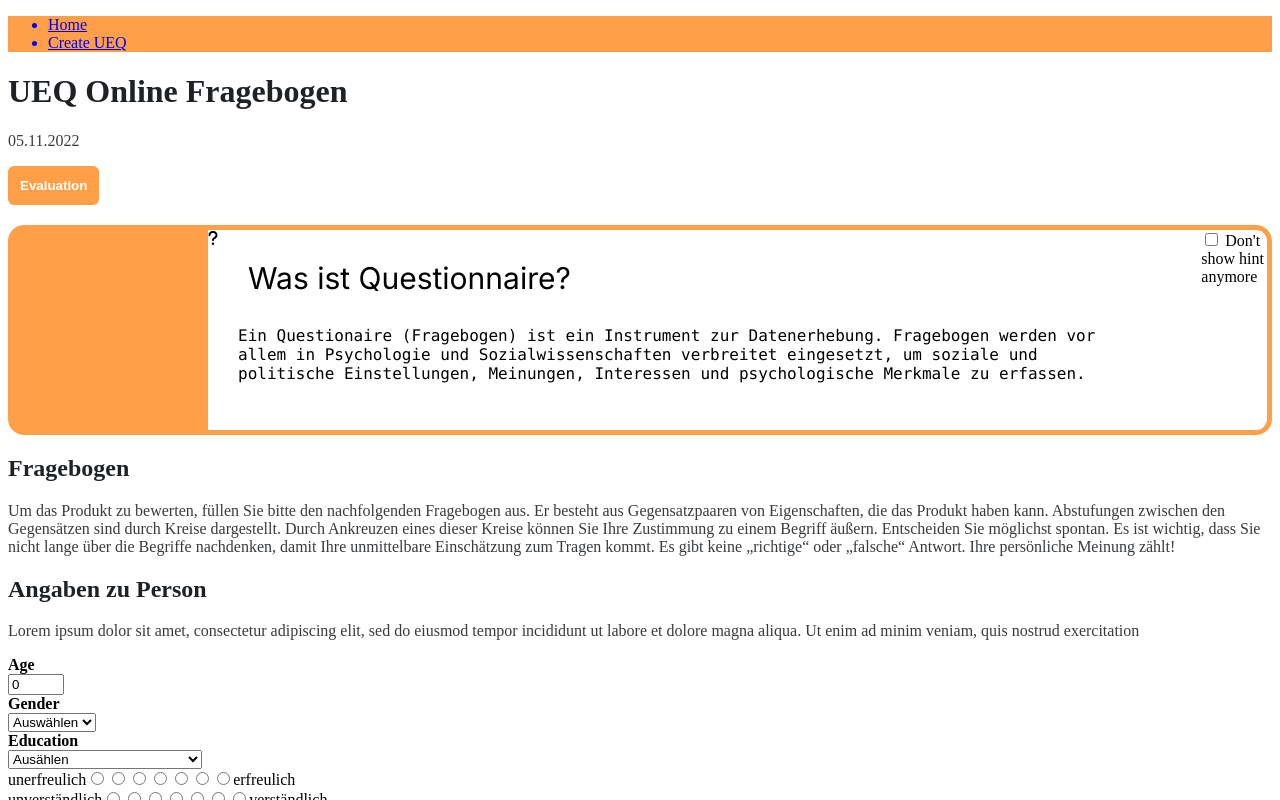
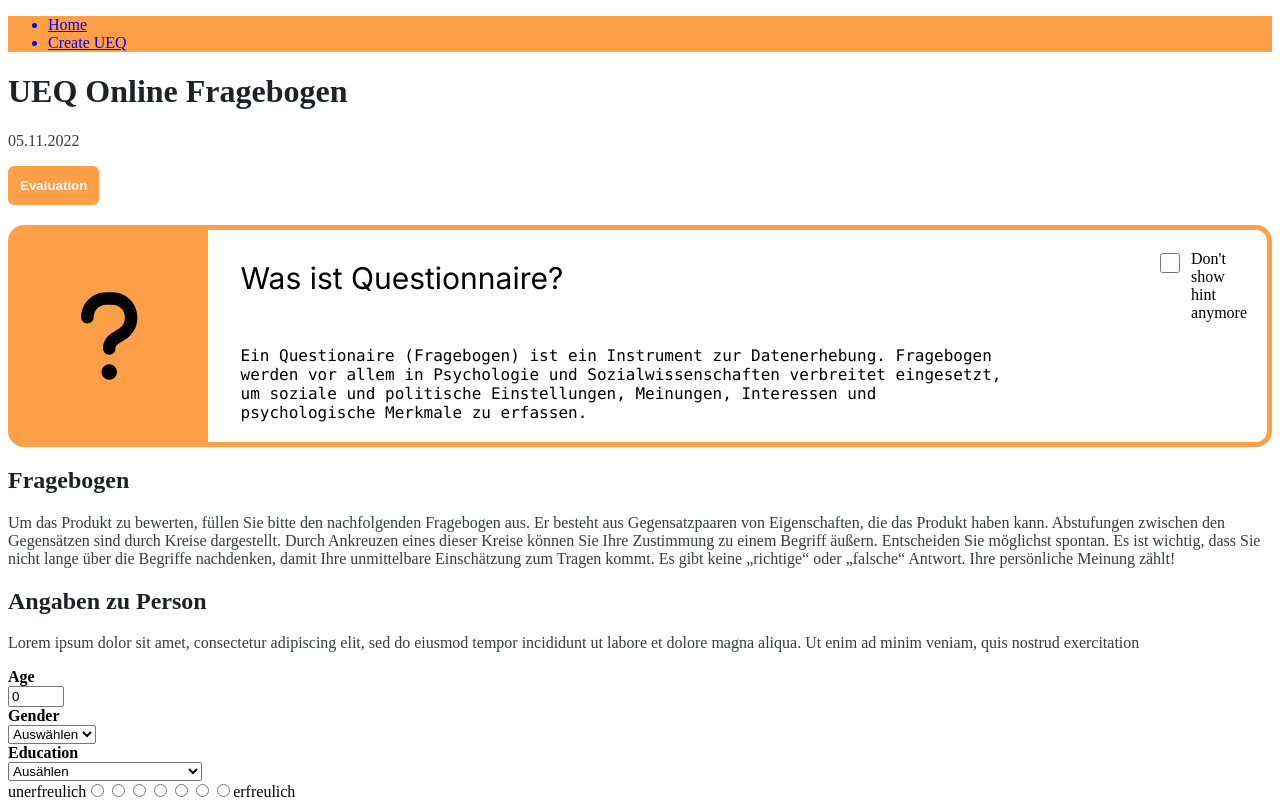
Before and after one commit to Yannik195/ueq-online-tool, a React (Create React App) app in the folder frontend/: page /q/fill/1 in a window 1280 px wide. Shown: the top 800 px of the page. Built offline with nearby package versions, Linux system fonts and the light colour scheme; no server answers.

Commit message:
Changing the position of the icon

```diff
--- a/frontend/src/Components/Infobanner.js
+++ b/frontend/src/Components/Infobanner.js
@@ -18,14 +18,11 @@ const Infobanner = (props) => {
     window.localStorage.setItem('Hide_Infobanner', JSON.stringify(showBanner));
   }, [showBanner]);
 
-
   return (
     <div className='test'>
       {showBanner && (
         <div className="infobanner">
-          <div className="btnimg">
             <FontAwesomeIcon className='img' icon={faQuestion} />
-          </div>
           <div className='text'>
             <div className="title">
               {title}
@@ -33,9 +30,9 @@ const Infobanner = (props) => {
             <div className="content">{content}</div>
           </div>
           <div className='hint'>
-            <input type="checkbox" onClick={() => setShowBanner(false)}></input>
-            {' '} Don't show hint anymore
-          </div>
+            Don't show hint anymore
+            <input className='checkmark' type="checkbox" onClick={() => setShowBanner(false)}></input>
+            </div>
         </div>
       )}
     </div>
--- a/frontend/src/Components/Infobanner.scss
+++ b/frontend/src/Components/Infobanner.scss
@@ -12,43 +12,54 @@
     border-bottom-width: 5px;
     border-right-width: 5px;
     box-sizing: content-box;
-    }
+}
 
-.btnimg img {
-    position: absolute;
+ .img {
+    position: center;
     width: 100px;
     height: 100px;
-    margin-top: 50px;
+    margin: auto;
+    margin-left: -130px;
     float: left;
-}
+ }
 
 .title {
-    width: 100%;
     font-family: "Inter", bold;
     margin-top: -20px;
-    margin-bottom: -20px;
-    margin-left: -30px;
-    margin-right: -30px;
+    margin-left: 0px;
     padding: 50px;
     font-size: 30px;
-    border: none;
-    float: right;
     text-align: left;
     flex-direction: column;
 }
 
 .content {
-    width: 100%;
+    //width: 100%;
     font-family: "Lucida Console", "Courier New", monospace;
-    margin-bottom: 10px;
-    margin-left: -30px;
-    border: none;
+    margin-bottom: 20px;
+    margin-left: 50px;
+    margin-right: 100px;
+    text-align: left;
+    flex-direction: column;
 }
 
-.hint button {
-    border: none;
-    margin-left: 10px;
+.hint {
+    margin-top: 20px;
     margin-right: 20px;
-    background-color: white;
-    width: 100px;
+    display: block;
+    position: relative;
+    padding-left: 35px;
+    height: 25px;
+
 }
+
+.hint input {
+
+    position: absolute;
+    top: 0;
+    left: 0;
+    height: 20px;
+    width: 20px;
+    cursor: pointer;
+    background-color: rgb(73, 58, 58);
+  }
```
